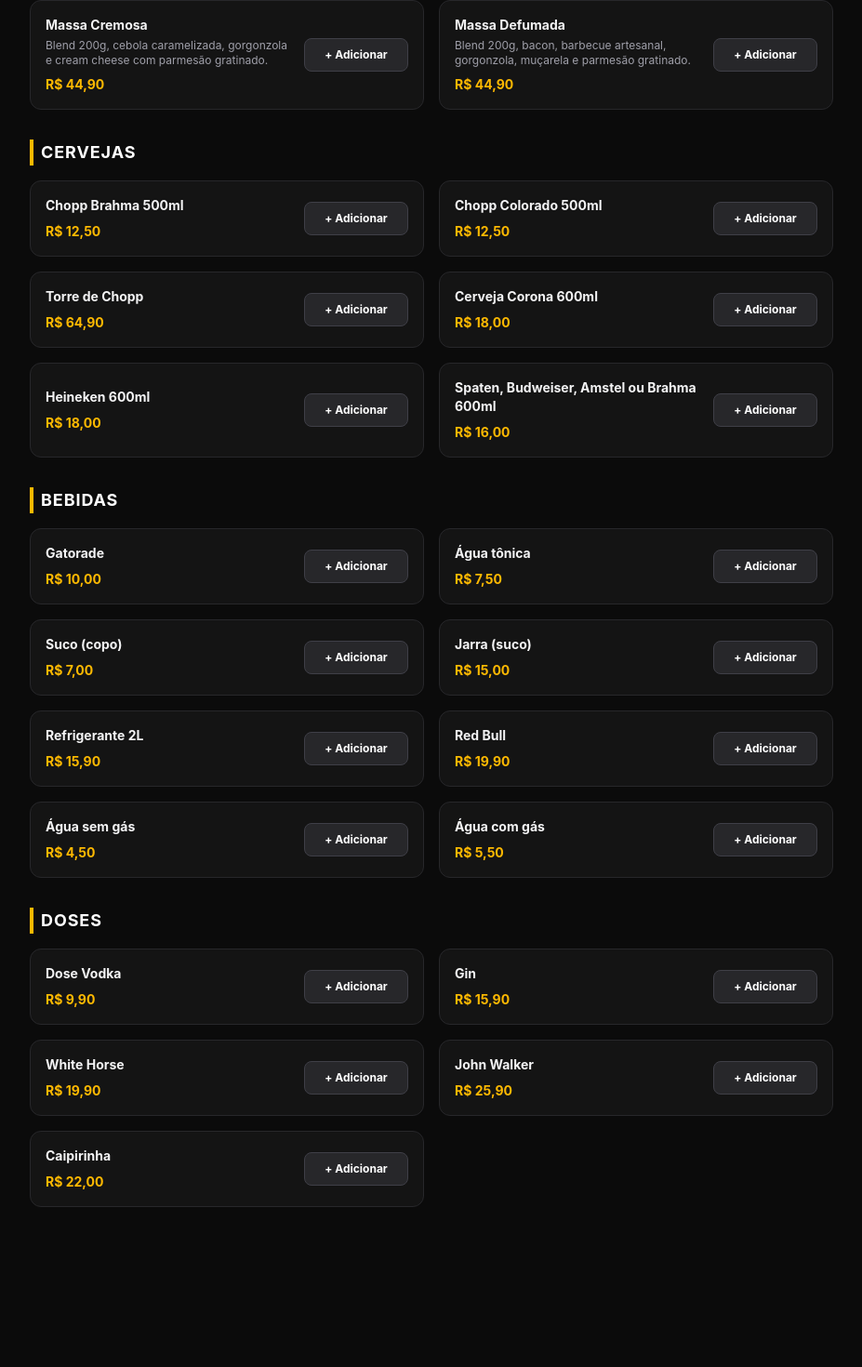
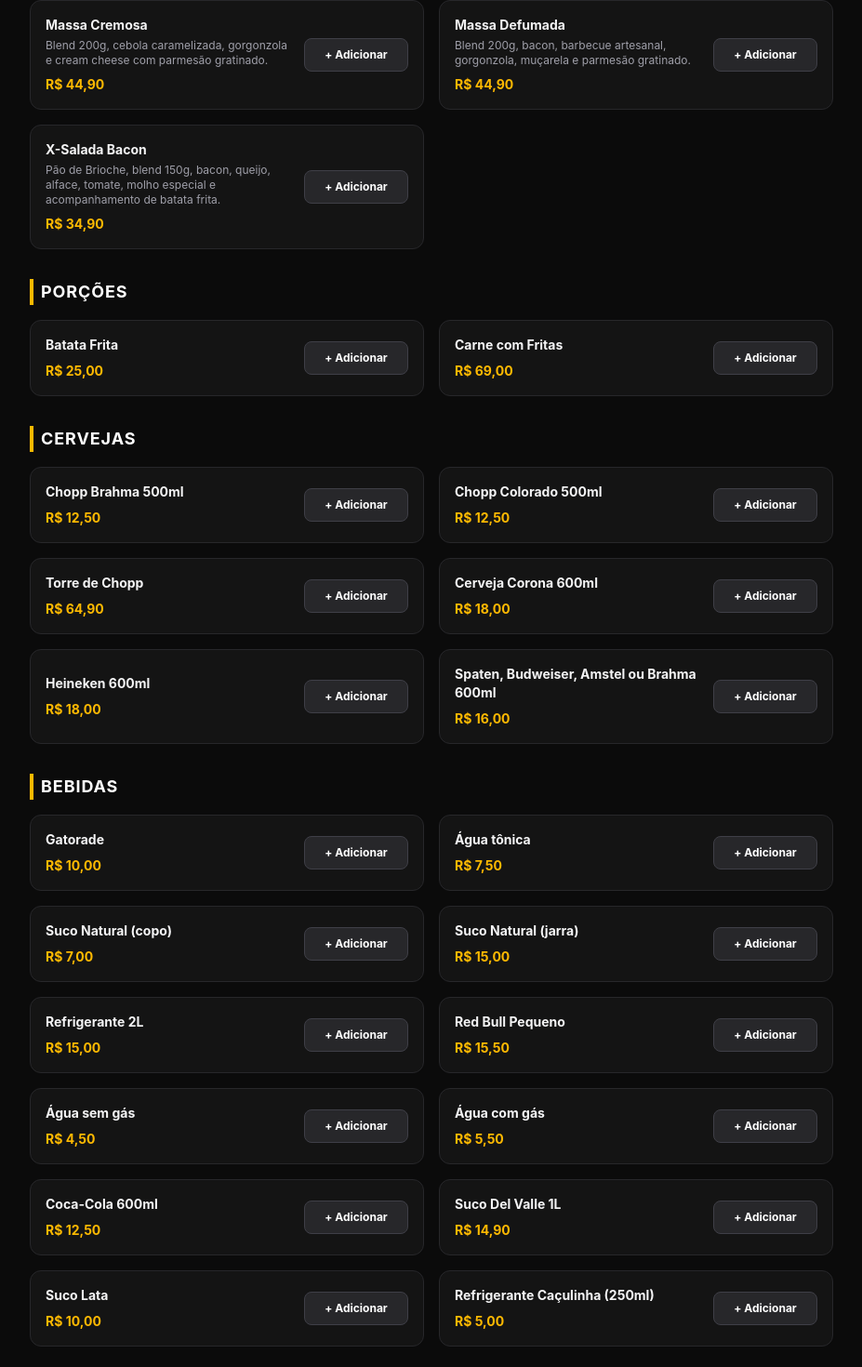
Before and after one commit to miqueiassc123-ux/cardapiotudonamassa, a React (Vite) app: page / in a window 1280 px wide. Shown: the part 2557-4027 px from the top of the page at 93% size, without its empty margins (176-1103 px from the left). Before the commit the page ends 3871 px from the top, so only its background shows below. Built offline with nearby package versions, Linux system fonts and the light colour scheme.

Commit message:
Nova correção

```diff
--- a/src/cardapioData.js
+++ b/src/cardapioData.js
@@ -27,7 +27,7 @@ export const cardapio = {
       { id: "pp6", nome: "Alho-poró Especial", descricao: "Molho de tomate, muçarela, bacon, alho-poró e orégano.", preco: 59.90 },
       { id: "pp7", nome: "Lombinho Canadense", descricao: "Molho de tomate, muçarela, lombinho, cebola, azeitona preta e orégano.", preco: 59.90 },
       { id: "pp8", nome: "Costela com Catupiry", descricao: "Molho de tomate, muçarela, costela desfiada, catupiry e orégano.", preco: 59.90 },
-      { id: "pp9", nome: "Pizza Especial", descricao: "Mussarela, costelinha defumada, molho de tomate especial, geleia de pimenta, Catupiry, cheddar e orégano.", preco: 59.90 }
+      { id: "pp9", nome: "Pizza Especial", descricao: "Muçarela, costelinha defumada, molho de tomate especial, geleia de pimenta, Catupiry, cheddar e orégano.", preco: 59.90 }
     ]
   },
   pizzasDoces: {
@@ -41,14 +41,22 @@ export const cardapio = {
   burgers: {
     nome: "Burger na Massa (Opção de Pão de Brioche - Acomp. Batata Frita)",
     itens: [
-      { id: "b1", nome: "Burger da Casa", descricao: "Blend 200g, cebola caramelizada, cream cheese, gorgonzola, muçarela e parmesão gratinado.", preco: 44.90 },
+      { id: "b1", nome: "Burger da Casa", descricao: "Blend 200g, cebola caramelizada, cream cheese, gorgonzola, muçarela, geleia agridoce de pimenta e parmesão gratinado.", preco: 44.90 },
       { id: "b2", nome: "Massa Saborosa", descricao: "Blend 200g, tomate seco, muçarela, rúcula, pepperoni e parmesão gratinado.", preco: 44.90 },
       { id: "b3", nome: "Frango Especial", descricao: "Blend 200g, frango desfiado, catupiry, bacon, muçarela e parmesão gratinado.", preco: 44.90 },
       { id: "b4", nome: "Massa Crocante", descricao: "Blend 200g, muçarela, bacon, catupiry, milho, cheddar e parmesão gratinado.", preco: 44.90 },
-      { id: "b5", nome: "Massa 360", descricao: "Blend 200g, catupiry, cream cheese, catupira, milho, camarão e parmesão gratinado.", preco: 44.90 },
+      { id: "b5", nome: "Massa 360", descricao: "Blend 200g, catupiry, cream cheese, bacon, milho, camarão e parmesão gratinado.", preco: 44.90 },
       { id: "b6", nome: "Massa da Hora", descricao: "Blend 200g, queijo minas, bacon, champignon, catupiry, picles e parmesão gratinado.", preco: 44.90 },
       { id: "b7", nome: "Massa Cremosa", descricao: "Blend 200g, cebola caramelizada, gorgonzola e cream cheese com parmesão gratinado.", preco: 44.90 },
-      { id: "b8", nome: "Massa Defumada", descricao: "Blend 200g, bacon, barbecue artesanal, gorgonzola, muçarela e parmesão gratinado.", preco: 44.90 }
+      { id: "b8", nome: "Massa Defumada", descricao: "Blend 200g, bacon, barbecue artesanal, gorgonzola, muçarela e parmesão gratinado.", preco: 44.90 },
+      { id: "b9", nome: "X-Salada Bacon", descricao: "Pão de Brioche, blend 150g, bacon, queijo, alface, tomate, molho especial e acompanhamento de batata frita.", preco: 34.90 }
+    ]
+  },
+  porcoes: {
+    nome: "Porções",
+    itens: [
+      { id: "por1", nome: "Batata Frita", preco: 25.00 },
+      { id: "por2", nome: "Carne com Fritas", preco: 69.00 }
     ]
   },
   cervejas: {
@@ -67,12 +75,16 @@ export const cardapio = {
     itens: [
       { id: "beb1", nome: "Gatorade", preco: 10.00 },
       { id: "beb2", nome: "Água tônica", preco: 7.50 },
-      { id: "beb3", nome: "Suco (copo)", preco: 7.00 },
-      { id: "beb4", nome: "Jarra (suco)", preco: 15.00 },
-      { id: "beb5", nome: "Refrigerante 2L", preco: 15.90 },
-      { id: "beb6", nome: "Red Bull", preco: 19.90 },
+      { id: "beb3", nome: "Suco Natural (copo)", preco: 7.00 },
+      { id: "beb4", nome: "Suco Natural (jarra)", preco: 15.00 },
+      { id: "beb5", nome: "Refrigerante 2L", preco: 15.00 },
+      { id: "beb6", nome: "Red Bull Pequeno", preco: 15.50 },
       { id: "beb7", nome: "Água sem gás", preco: 4.50 },
-      { id: "beb8", nome: "Água com gás", preco: 5.50 }
+      { id: "beb8", nome: "Água com gás", preco: 5.50 },
+      { id: "beb9", nome: "Coca-Cola 600ml", preco: 12.50 },
+      { id: "beb10", nome: "Suco Del Valle 1L", preco: 14.90 },
+      { id: "beb11", nome: "Suco Lata", preco: 10.00 },
+      { id: "beb12", nome: "Refrigerante Caçulinha (250ml)", preco: 5.00 }
     ]
   },
   doses: {
@@ -81,7 +93,7 @@ export const cardapio = {
       { id: "d1", nome: "Dose Vodka", preco: 9.90 },
       { id: "d2", nome: "Gin", preco: 15.90 },
       { id: "d3", nome: "White Horse", preco: 19.90 },
-      { id: "d4", nome: "John Walker", preco: 25.90 },
+      { id: "d4", nome: "Johnnie Walker", preco: 25.90 },
       { id: "d5", nome: "Caipirinha", preco: 22.00 }
     ]
   }
```
